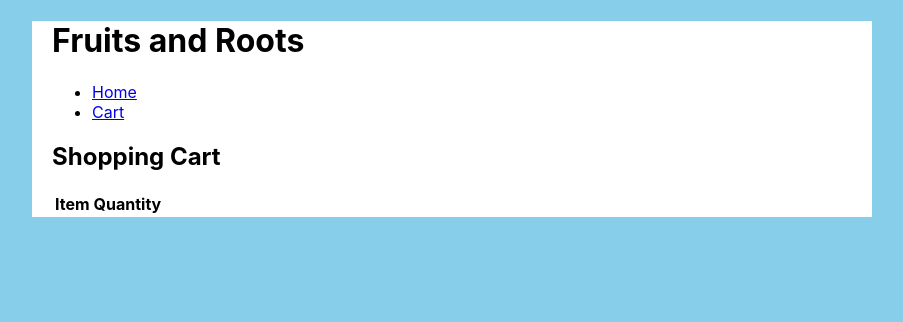
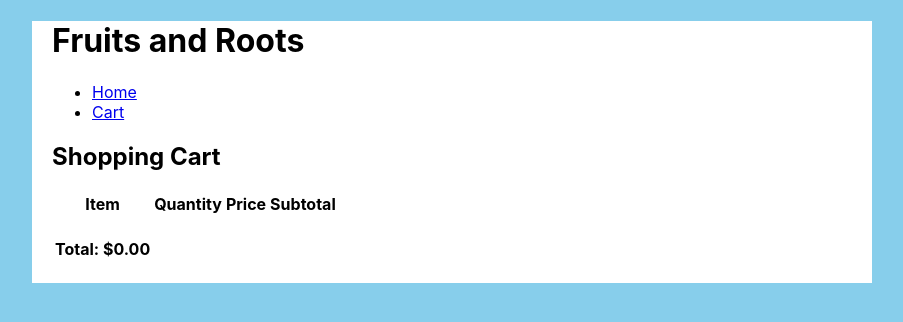
Before and after one commit to aezed/shopping-cart, a React (Create React App) app: page /cart in a window 1280 px wide. Shown: the top 322 px of the page, without its empty margins (196-1099 px from the left). Built offline with nearby package versions, Linux system fonts and the light colour scheme.

Commit message:
Add pricing and totals to cart

```diff
--- a/src/features/cart/index.js
+++ b/src/features/cart/index.js
@@ -4,22 +4,49 @@ import { connect } from 'react-redux';
 const sort = items => items.sort((a, b) => a.id < b.id);
 
 const Cart = (props) => {
+  const total = props.cart.reduce((acc, item) => {
+    return acc + (item.price * item.quantity);
+  }, 0).toLocaleString("en-US",
+    {
+      style: "currency",
+      currency: "USD",
+      minimumFractionDigits: 2,
+      maximumFractionDigits: 2
+    });
+
   return (
     <table>
       <thead>
         <tr>
           <th>Item</th>
           <th>Quantity</th>
-          <th></th>
-          <th></th>
+          <th>Price</th>
+          <th>Subtotal</th>
         </tr>
       </thead>
       <tbody>
         {
-          sort(props.cart).map((item, key) => (
+          sort(props.cart).map((item, key) => {
+            const subTotal = (item.price * item.quantity).toLocaleString("en-US",
+              {
+                style: "currency",
+                currency: "USD",
+                minimumFractionDigits: 2,
+                maximumFractionDigits: 2
+              });
+
+            return (
               <tr key={key}>
               <td>{item.name}</td>
               <td>{item.quantity}</td>
+                <td>{item.price.toLocaleString("en-US",
+                  {
+                    style: "currency",
+                    currency: "USD",
+                    minimumFractionDigits: 2,
+                    maximumFractionDigits: 2
+                  })}</td>
+              <td>{subTotal}</td>
               <td>
                 <button onClick={() => props.addToCart(item)}>+</button>
               </td>
@@ -29,9 +56,15 @@ const Cart = (props) => {
               <td>
                 <button onClick={() => props.removeAllFromCart(item)}>Remove All</button>
               </td>
-          </tr>)
-          )
+            </tr>
+            );
+          })
         }
+        <tr>
+          <td>
+            <h4>Total: {total}</h4>
+          </td>
+        </tr>
       </tbody>
     </table>
   )
```
Lines whose indentation alone changed are shown as unchanged.
